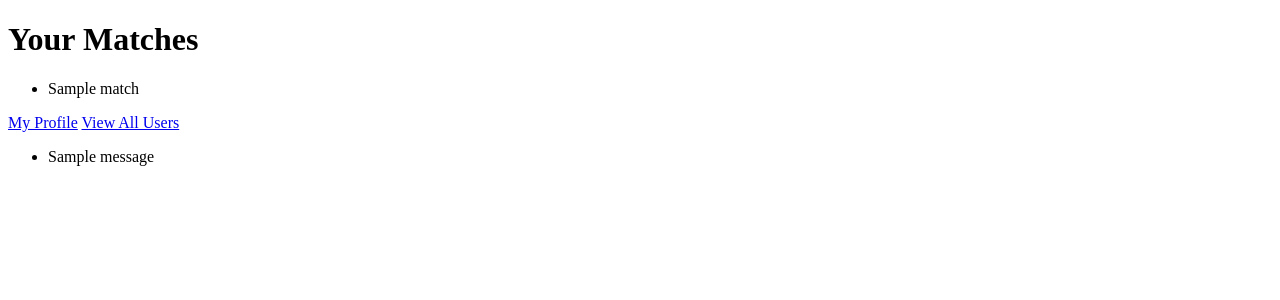
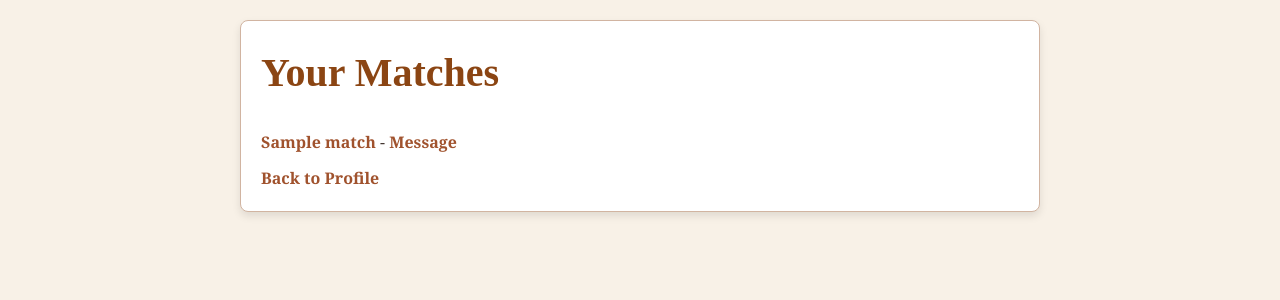
Before and after one commit to JacksonWeibelDev/HowdyHack2024, a Flask app: template templates/matches.html in a window 1280 px wide. Shown: the top 300 px of the page. Run offline with Flask 3, Linux system fonts and the light colour scheme; the template is opened without the code that fills it: most values are stand-ins (such as "Sample title", 1, 10 or a date in 2020); one stand-in notice (Sample message) is shown.

Commit message:
new stuff

```diff
--- a/app.py
+++ b/app.py
@@ -5,7 +5,7 @@ app = Flask(__name__)
 
 @app.route('/')
 def hello_world():  # put application's code here
-    return 'Howdy Hack!'
+    return 'Save a horse!'
 
 
 if __name__ == '__main__':
--- /dev/null
+++ b/static/stylesheets/main.css
@@ -0,0 +1,127 @@
+/* Basic Reset */
+* {
+    margin: 0;
+    padding: 0;
+    box-sizing: border-box;
+}
+
+/* Body Styles */
+body {
+    font-family: 'Georgia', serif; /* Vintage feel with serif font */
+    line-height: 1.6;
+    background-color: #f8f1e7; /* Light beige background */
+    color: #3b2e28; /* Dark brown text */
+    padding: 20px;
+}
+
+/* Container */
+.container {
+    max-width: 800px;
+    margin: auto;
+    padding: 20px;
+    background-color: #fff; /* White background for content */
+    border: 1px solid #d1b4a1; /* Soft border */
+    border-radius: 8px;
+    box-shadow: 0 4px 8px rgba(0, 0, 0, 0.1);
+}
+
+/* Headings */
+h1, h2, h3 {
+    margin-bottom: 15px;
+    color: #8b4513; /* Saddle brown color */
+    font-family: 'Times New Roman', serif; /* Classic western look */
+}
+
+h1 {
+    font-size: 2.5rem; /* Large title */
+}
+
+h2 {
+    font-size: 2rem; /* Secondary title */
+}
+
+/* Links */
+a {
+    color: #a0522d; /* Sienna color for links */
+    text-decoration: none; /* Remove underline */
+    font-weight: bold; /* Make links stand out */
+}
+
+a:hover {
+    text-decoration: underline; /* Underline on hover */
+    color: #8b4513; /* Darker saddle brown */
+}
+
+/* Lists */
+ul {
+    list-style: none; /* Remove bullet points */
+    padding-left: 0; /* Remove padding */
+}
+
+li {
+    padding: 10px 0; /* Spacing between list items */
+    border-bottom: 1px solid #d1b4a1; /* Light border */
+}
+
+li:last-child {
+    border-bottom: none; /* Remove border for the last item */
+}
+
+/* Buttons */
+button {
+    background-color: #c9a66b; /* Golden color for buttons */
+    color: #fff; /* White text */
+    border: none;
+    border-radius: 4px;
+    padding: 10px 15px;
+    cursor: pointer;
+    font-family: 'Courier New', monospace; /* Monospace font for a rustic feel */
+    transition: background-color 0.3s ease;
+}
+
+button:hover {
+    background-color: #a57d3b; /* Darker gold on hover */
+}
+
+/* Flash Messages */
+.flash {
+    margin: 10px 0;
+    padding: 10px;
+    border-radius: 4px;
+}
+
+.flash.success {
+    background-color: #d4edda; /* Light green for success */
+    color: #155724; /* Dark green text */
+}
+
+.flash.error {
+    background-color: #f8d7da; /* Light red for error */
+    color: #721c24; /* Dark red text */
+}
+
+/* Form Styles */
+form {
+    margin-top: 10px;
+}
+
+/* Input Styles */
+input[type="text"], input[type="hidden"], input[type="password"] {
+    width: 100%;
+    padding: 10px;
+    border: 1px solid #c8b9a4; /* Light brown border */
+    border-radius: 4px;
+    margin-top: 5px;
+    font-family: 'Courier New', monospace; /* Rustic feel for input */
+}
+
+/* Responsive Design */
+@media (max-width: 600px) {
+    .container {
+        padding: 15px; /* Reduce padding on small screens */
+    }
+
+    h1 {
+        font-size: 2rem; /* Adjust heading size for smaller screens */
+    }
+}
--- a/templates/bio_home.html
+++ b/templates/bio_home.html
@@ -3,6 +3,8 @@
 <head>
     <meta charset="UTF-8">
     <meta name="viewport" content="width=device-width, initial-scale=1.0">
+    <link rel= "stylesheet" type= "text/css" href= "{{ url_for('static',filename='stylesheets/main.css') }}">
+
     <title>Home</title>
 </head>
 <body>
--- a/templates/create_bio.html
+++ b/templates/create_bio.html
@@ -3,6 +3,7 @@
 <head>
     <meta charset="UTF-8">
     <meta name="viewport" content="width=device-width, initial-scale=1.0">
+    <link rel= "stylesheet" type= "text/css" href= "{{ url_for('static',filename='stylesheets/main.css') }}">
     <title>Create Bio</title>
 </head>
 <body>
--- a/templates/edit_bio.html
+++ b/templates/edit_bio.html
@@ -3,6 +3,7 @@
 <head>
     <meta charset="UTF-8">
     <meta name="viewport" content="width=device-width, initial-scale=1.0">
+    <link rel= "stylesheet" type= "text/css" href= "{{ url_for('static',filename='stylesheets/main.css') }}">
     <title>Edit Bio</title>
 </head>
 <body>
--- a/templates/login.html
+++ b/templates/login.html
@@ -3,6 +3,7 @@
 <head>
     <meta charset="UTF-8">
     <meta name="viewport" content="width=device-width, initial-scale=1.0">
+    <link rel= "stylesheet" type= "text/css" href= "{{ url_for('static',filename='stylesheets/main.css') }}">
     <title>Login</title>
 </head>
 <body>
--- a/templates/matches.html
+++ b/templates/matches.html
@@ -3,27 +3,27 @@
 <head>
     <meta charset="UTF-8">
     <meta name="viewport" content="width=device-width, initial-scale=1.0">
+    <link rel="stylesheet" type="text/css" href="{{ url_for('static', filename='stylesheets/main.css') }}">
     <title>Your Matches</title>
 </head>
 <body>
-    <h1>Your Matches</h1>
-    <ul>
-        {% for match in matches %}
-            <li>{{ match }}</li>
-        {% endfor %}
-    </ul>
+    <div class="container">
+        <h1>Your Matches</h1>
 
-    <a href="{{ url_for('my_profile') }}">My Profile</a>
-    <a href="{{ url_for('all_users', username=current_user) }}">View All Users</a>
+        <ul>
+            {% if matches %}
+                {% for match in matches %}
+                    <li>
+                        <a href="{{ url_for('view_profile', username=match) }}">{{ match }}</a>
+                        - <a href="{{ url_for('messages', username=match) }}">Message</a>
+                    </li>
+                {% endfor %}
+            {% else %}
+                <li>No matches found.</li>
+            {% endif %}
+        </ul>
 
-    {% with messages = get_flashed_messages(with_categories=true) %}
-        {% if messages %}
-            <ul>
-            {% for category, message in messages %}
-                <li class="{{ category }}">{{ message }}</li>
-            {% endfor %}
-            </ul>
-        {% endif %}
-    {% endwith %}
+        <a href="{{ url_for('my_profile') }}">Back to Profile</a>
+    </div>
 </body>
 </html>
--- a/templates/play.html
+++ b/templates/play.html
@@ -7,6 +7,7 @@
 </head>
 <body>
     <h1>Hangman</h1>
+    <p>Prompt: {{ prompt }}</p>
     <p>Word to guess: {{ masked_word }}</p>
     <p>Attempts left: {{ attempts_left }}</p>
 
--- a/templates/set_word.html
+++ b/templates/set_word.html
@@ -7,6 +7,7 @@
 </head>
 <body>
     <h1>Player 1: Set the word for Hangman</h1>
+    <p>Prompt: {{ question }}</p>
     <form method="POST">
         <label for="word">Enter a word:</label>
         <input type="text" id="word" name="word" required>
```
Also changed, not shown: bio.py (+66 -7 lines), hangman.py (+12 -7 lines), templates/all_users.html (+16 -9 lines), templates/messages.html (added, +36 -0 lines), templates/profile_view.html (+7 -3 lines), 1 other file.
